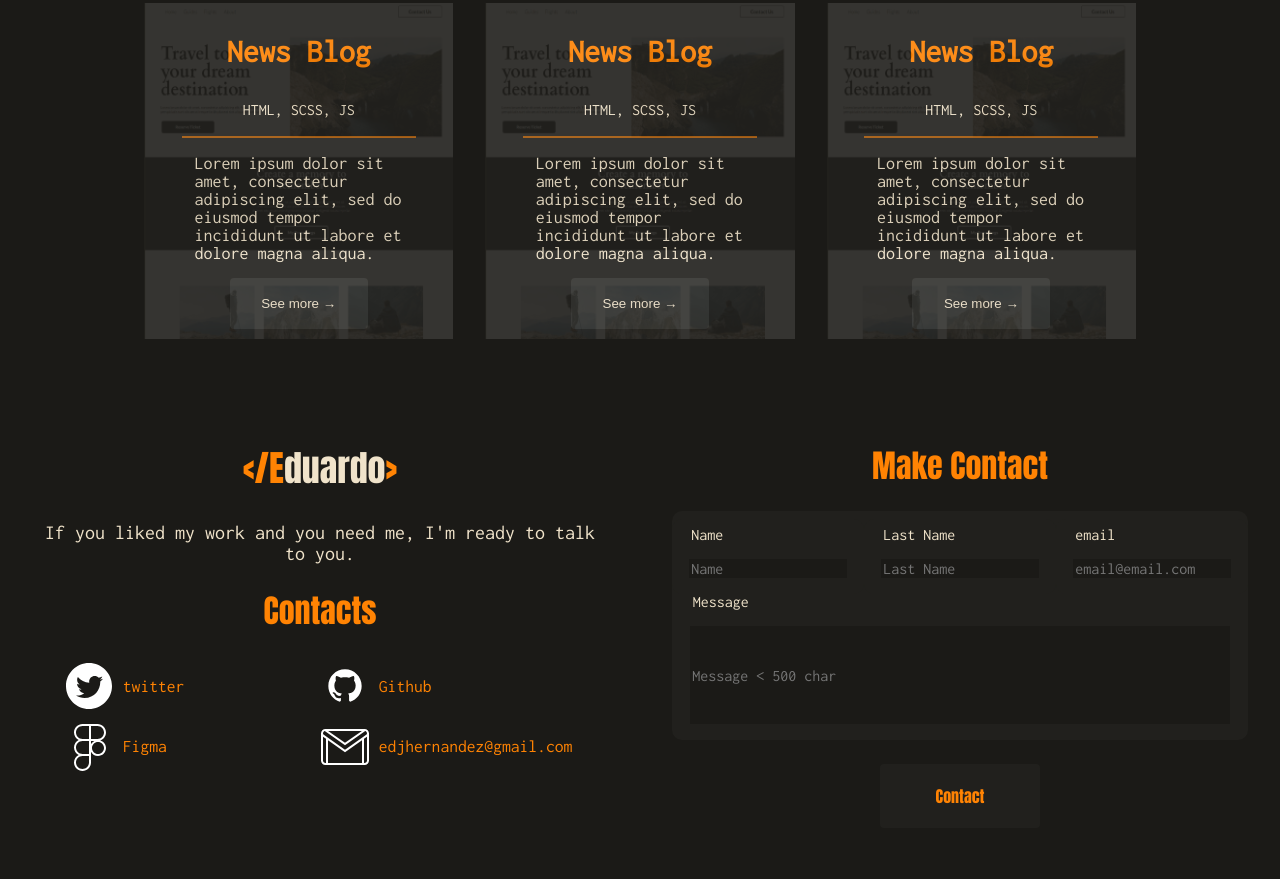
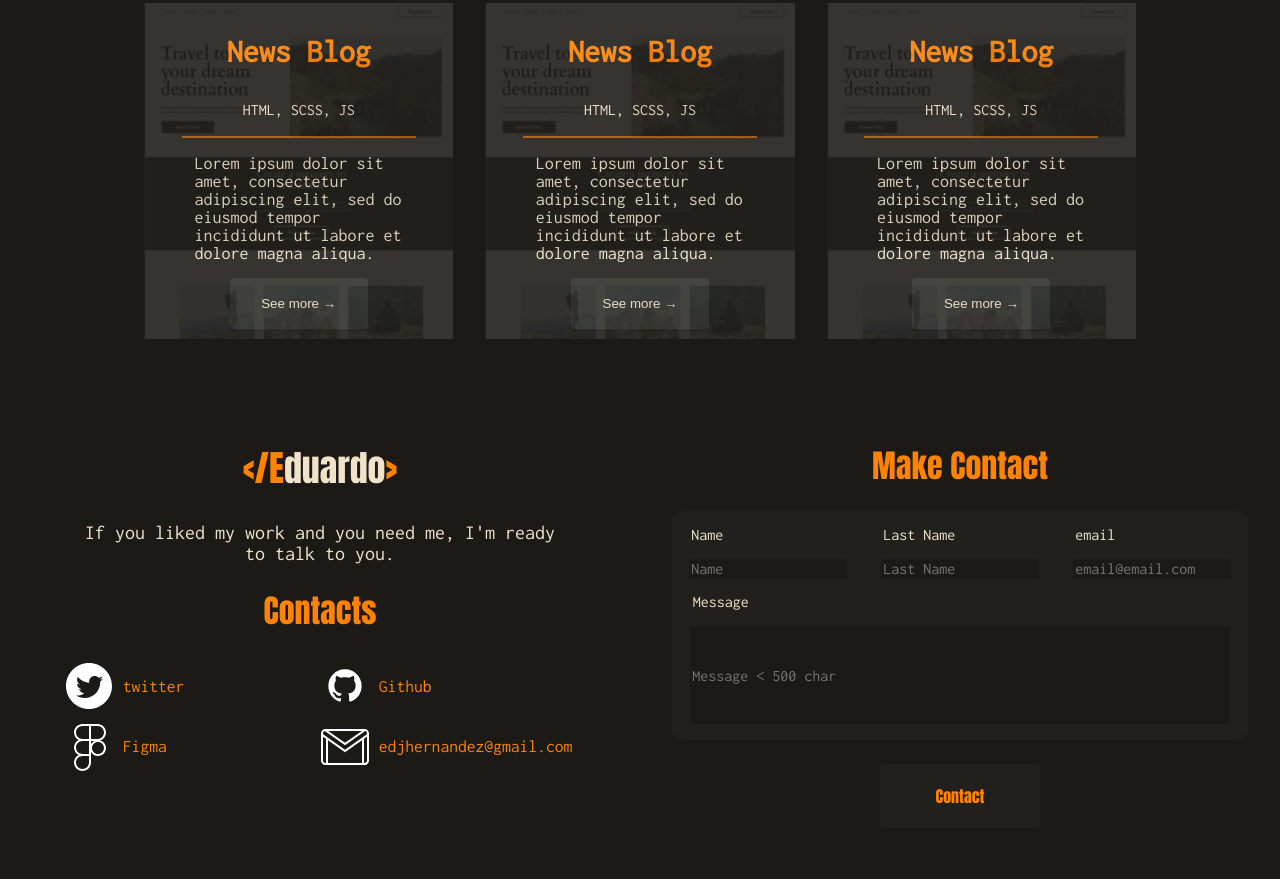
Before and after one commit to Edjhernandez/project_portfolio, a website: page index.html in a window 1280 px wide. Shown: the part 1449-2328 px from the top of the page. Drawn offline with nearby package versions, Linux system fonts and the light colour scheme.

Commit message:
Fix suggestions from linters

```diff
--- a/styles.css
+++ b/styles.css
@@ -105,7 +105,6 @@ div.headline :nth-child(3) {
   color: var(--text);
   margin: 0 0 4em 0;
   text-align: left;
-  /*width: 95%;*/
 }
 
 div.profileimage { /* *************** image with box code and profile photo ************* */
@@ -537,7 +536,7 @@ div.buttoncontact button {
   }
 
   div.headline { /* *************** head line ******************* */
-  margin: 9em 0 0 20%;
+    margin: 9em 0 0 20%;
   }
 
   div.headline :nth-child(1) {
@@ -712,6 +711,12 @@ div.buttoncontact button {
     margin-left: 7em;
   }
 
+  div.invitecontactme p {
+    width: 100%;
+    margin: 0 2em;
+    text-align: center;
+  }
+
   div.profileimage > div.boxcode p {
     font-size: 0.9rem;
   }
@@ -805,10 +810,7 @@ div.buttoncontact button {
     display: flex;
     flex-direction: row;
     width: 100%;
-    /*justify-content: flex-start;*/
-    /*align-items: center;*/
     margin-bottom: 5em;
-
   }
 
   div.footerleft,
@@ -819,14 +821,8 @@ div.buttoncontact button {
   }
 
   div.invitecontactme {
-    width: 100%;
+    width: 90%;
     margin: 0 auto;
-  }
-
-  div.invitecontactme p {
-    width: 100%;
-    margin: 0 2em;
-    text-align: center;
   }
 
   div.socialnet { /* *********** social networks ********** */
```
